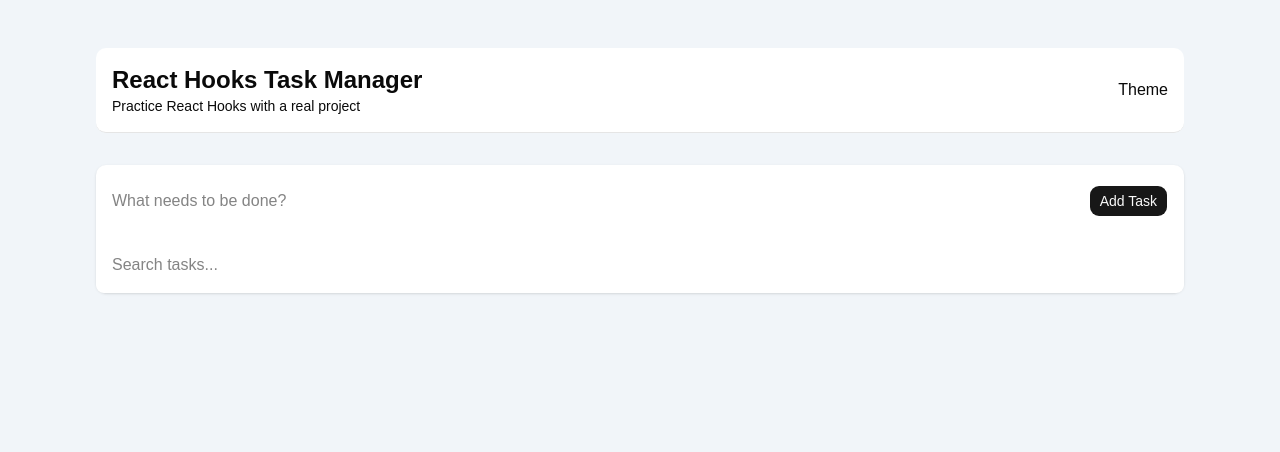
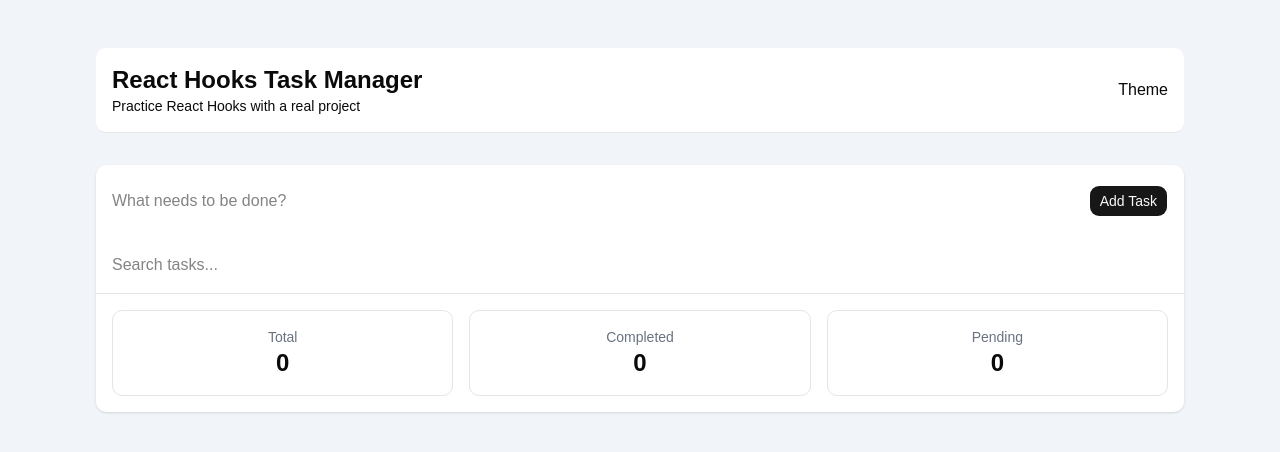
Before and after one commit to mohaddesekm/react-hooks-task-manager, a React (Vite) app: page / in a window 1280 px wide. Shown: the top 452 px of the page. Built offline with nearby package versions, Linux system fonts and the light colour scheme.

Commit message:
add task statistics

```diff
--- a/src/components/task/Tasks.jsx
+++ b/src/components/task/Tasks.jsx
@@ -64,6 +64,16 @@ export default function Tasks() {
         );
     }, [tasks, search]);
 
+    const totalTasks = tasks.length;
+
+    const completedTasks = useMemo(() => {
+        return tasks.filter((task) => task.completed).length;
+    }, [tasks]);
+
+    const pendingTasks = useMemo(() => {
+        return tasks.filter((task) => !task.completed).length;
+    }, [tasks]);
+
     return (
         <section className="mt-8 rounded-lg bg-white shadow">
             <div className="flex gap-4 items-center p-4">
@@ -115,6 +125,23 @@ export default function Tasks() {
                     </li>
                 ))}
             </ul>
+
+            <div className="grid grid-cols-3 gap-4 p-4 border-t">
+                <div className="rounded-lg border p-4 text-center">
+                    <p className="text-sm text-gray-500">Total</p>
+                    <h3 className="text-2xl font-bold">{totalTasks}</h3>
+                </div>
+
+                <div className="rounded-lg border p-4 text-center">
+                    <p className="text-sm text-gray-500">Completed</p>
+                    <h3 className="text-2xl font-bold">{completedTasks}</h3>
+                </div>
+
+                <div className="rounded-lg border p-4 text-center">
+                    <p className="text-sm text-gray-500">Pending</p>
+                    <h3 className="text-2xl font-bold">{pendingTasks}</h3>
+                </div>
+            </div>
         </section>
     );
 }
```
